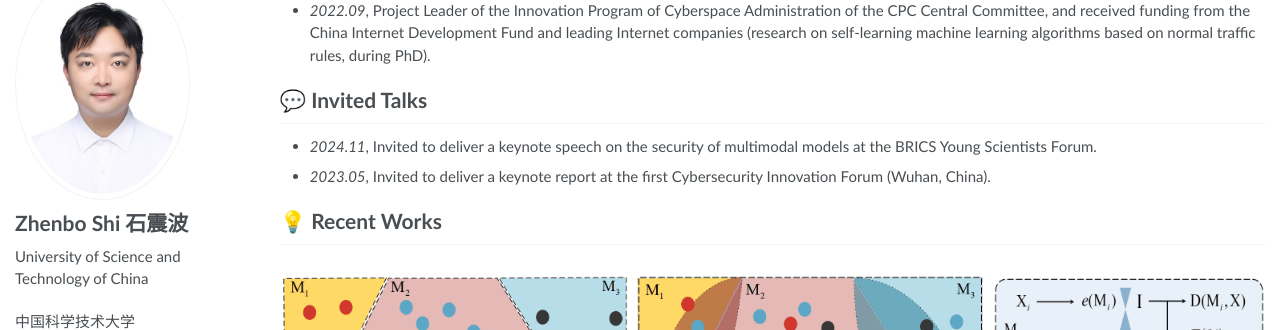
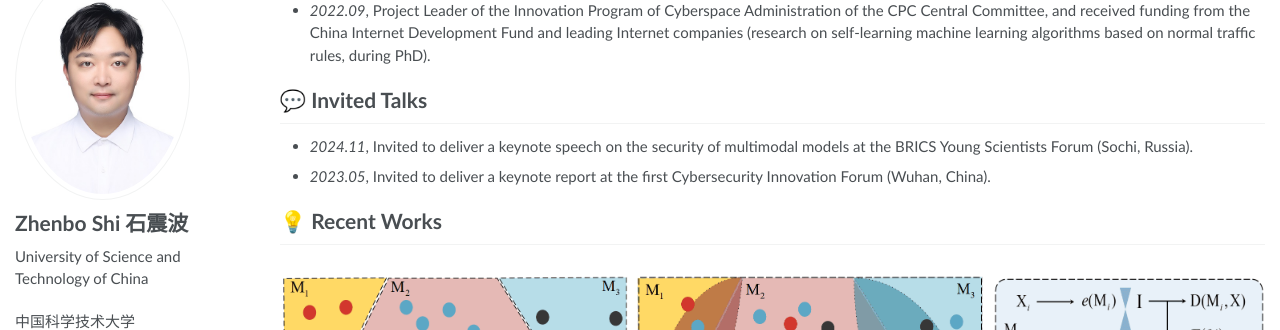
Before and after one commit to shizhenbo/shizhenbo.github.io, a Jekyll site: the page built from _pages/about.md, in a window 1280 px wide and 900 px high, scrolled down 2086 px. Shown: the part 123-453 px from the top of the window. Built offline with Jekyll 4.4.1, drawn with Linux system fonts in a browser that asks for light colours.

Commit message:
Update about.md

```diff
--- a/_pages/about.md
+++ b/_pages/about.md
@@ -77,7 +77,7 @@ Currently, my research interests lie in AI Security, Computer Vision and AI for
 
 
 # 💬 Invited Talks
-- *2024.11*, Invited to deliver a keynote speech on the security of multimodal models at the BRICS Young Scientists Forum.
+- *2024.11*, Invited to deliver a keynote speech on the security of multimodal models at the BRICS Young Scientists Forum (Sochi, Russia).
 - *2023.05*, Invited to deliver a keynote report at the first Cybersecurity Innovation Forum (Wuhan, China).
 
 
```
